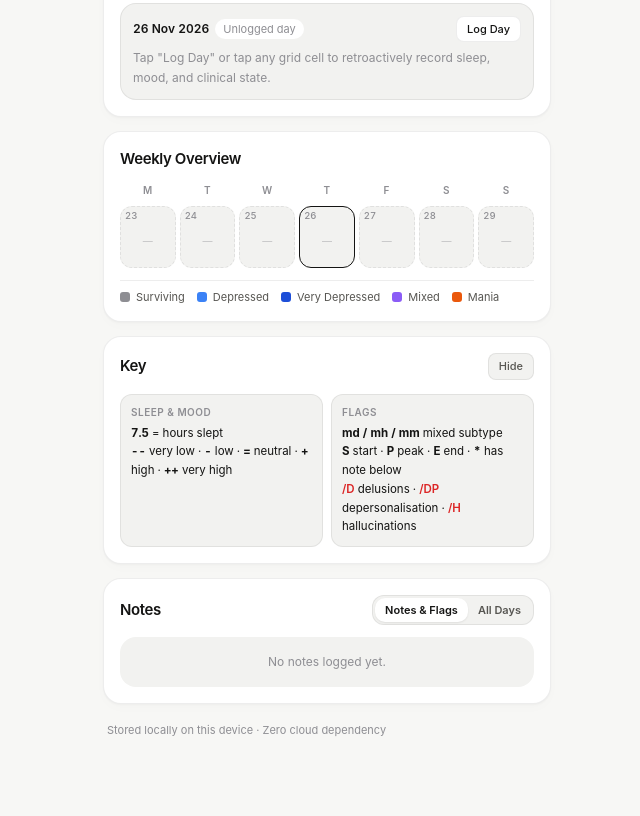
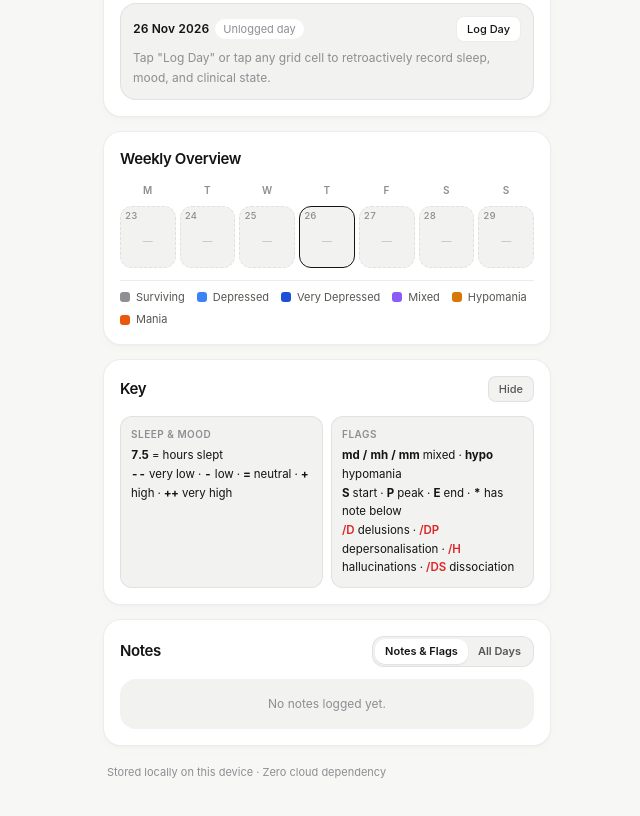
Before and after one commit to so4pie/health-log, a plain HTML site: page index.html in a window 1280 px wide. Shown: the part 897-1713 px from the top of the page, without its empty margins (313-953 px from the left). Drawn offline with nearby package versions, Linux system fonts and the light colour scheme.

Commit message:
Update index.html

```diff
--- a/index.html
+++ b/index.html
@@ -54,6 +54,10 @@
       --state-mixed-tint: rgba(139, 92, 246, 0.15);
       --state-mixed-border: rgba(139, 92, 246, 0.38);
 
+      --state-hypomania: #D97706;
+      --state-hypomania-tint: rgba(217, 119, 6, 0.14);
+      --state-hypomania-border: rgba(217, 119, 6, 0.38);
+
       --state-mania: #EA580C;
       --state-mania-tint: rgba(234, 88, 12, 0.15);
       --state-mania-border: rgba(234, 88, 12, 0.40);
@@ -94,6 +98,10 @@
       --state-mixed: #A485F8;
       --state-mixed-tint: rgba(164, 133, 248, 0.22);
       --state-mixed-border: rgba(164, 133, 248, 0.46);
+
+      --state-hypomania: #FBBF24;
+      --state-hypomania-tint: rgba(251, 191, 36, 0.20);
+      --state-hypomania-border: rgba(251, 191, 36, 0.44);
 
       --state-mania: #F58232;
       --state-mania-tint: rgba(245, 130, 50, 0.22);
@@ -543,6 +551,7 @@
         <span class="inline-flex items-center gap-1.5"><i class="w-2.5 h-2.5 rounded-[3px] inline-block" style="background: var(--state-depressed);"></i>Depressed</span>
         <span class="inline-flex items-center gap-1.5"><i class="w-2.5 h-2.5 rounded-[3px] inline-block" style="background: var(--state-very-depressed);"></i>Very Depressed</span>
         <span class="inline-flex items-center gap-1.5"><i class="w-2.5 h-2.5 rounded-[3px] inline-block" style="background: var(--state-mixed);"></i>Mixed</span>
+        <span class="inline-flex items-center gap-1.5"><i class="w-2.5 h-2.5 rounded-[3px] inline-block" style="background: var(--state-hypomania);"></i>Hypomania</span>
         <span class="inline-flex items-center gap-1.5"><i class="w-2.5 h-2.5 rounded-[3px] inline-block" style="background: var(--state-mania);"></i>Mania</span>
       </div>
     </section>
@@ -579,9 +588,9 @@
               Flags
             </div>
             <div class="tabular leading-relaxed" style="color: var(--text-primary);">
-              <strong>md / mh / mm</strong> mixed subtype<br/>
+              <strong>md / mh / mm</strong> mixed · <strong>hypo</strong> hypomania<br/>
               <strong>S</strong> start · <strong>P</strong> peak · <strong>E</strong> end · <strong>*</strong> has note below<br/>
-              <span style="color: var(--psychotic-crimson);" class="font-semibold">/D</span> delusions · <span style="color: var(--psychotic-crimson);" class="font-semibold">/DP</span> depersonalisation · <span style="color: var(--psychotic-crimson);" class="font-semibold">/H</span> hallucinations
+              <span style="color: var(--psychotic-crimson);" class="font-semibold">/D</span> delusions · <span style="color: var(--psychotic-crimson);" class="font-semibold">/DP</span> depersonalisation · <span style="color: var(--psychotic-crimson);" class="font-semibold">/H</span> hallucinations · <span style="color: var(--psychotic-crimson);" class="font-semibold">/DS</span> dissociation
             </div>
           </div>
         </div>
@@ -949,12 +958,14 @@
         { id: 'mixed (d)',      shortCode: 'md', colorVar: '--state-mixed',          tintVar: '--state-mixed-tint',          borderVar: '--state-mixed-border' },
         { id: 'mixed (h)',      shortCode: 'mh', colorVar: '--state-mixed',          tintVar: '--state-mixed-tint',          borderVar: '--state-mixed-border' },
         { id: 'mixed (m)',      shortCode: 'mm', colorVar: '--state-mixed',          tintVar: '--state-mixed-tint',          borderVar: '--state-mixed-border' },
+        { id: 'hypomania',      shortCode: 'hypo', colorVar: '--state-hypomania',      tintVar: '--state-hypomania-tint',      borderVar: '--state-hypomania-border' },
         { id: 'mania',          shortCode: '',   colorVar: '--state-mania',          tintVar: '--state-mania-tint',          borderVar: '--state-mania-border' }
       ];
 
       const PSYCHOTIC_SYMPTOMS = [
         { id: 'none',              shortCode: '',    label: 'none' },
         { id: 'delusions',         shortCode: '/D',  label: 'delusions (/D)' },
+        { id: 'dissociation', label: 'Dissociation', shortCode: '/DS' },
         { id: 'depersonalisation', shortCode: '/DP', label: 'depersonalisation (/DP)' },
         { id: 'hallucinations',    shortCode: '/H',  label: 'hallucinations (/H)' }
       ];
@@ -2355,12 +2366,14 @@
           else if (/\bmixed\s*\(?d\)?\b|\bmd\b/.test(lower)) state = 'mixed (d)';
           else if (/\bmixed\s*\(?h\)?\b|\bmh\b/.test(lower)) state = 'mixed (h)';
           else if (/\bmixed\s*\(?m\)?\b|\bmm\b/.test(lower)) state = 'mixed (m)';
+          else if (/\bhypomania\b|\bhypomanic\b|\bhypo\b/.test(lower)) state = 'hypomania';
           else if (/\bmania\b|\bmanic\b/.test(lower)) state = 'mania';
           else if (/\bsurviving\b/.test(lower)) state = 'surviving';
 
           // 5. Psychotic Symptoms
           let psychotic = 'none';
           if (/\/dp\b|\bdepersonali[sz]ation\b/.test(lower)) psychotic = 'depersonalisation';
+          else if (/\/ds\b|\bdissociation\b/.test(lower)) psychotic = 'dissociation';
           else if (/\/d\b|\bdelusions?\b/.test(lower)) psychotic = 'delusions';
           else if (/\/h\b|\bhallucinations?\b/.test(lower)) psychotic = 'hallucinations';
 
```
